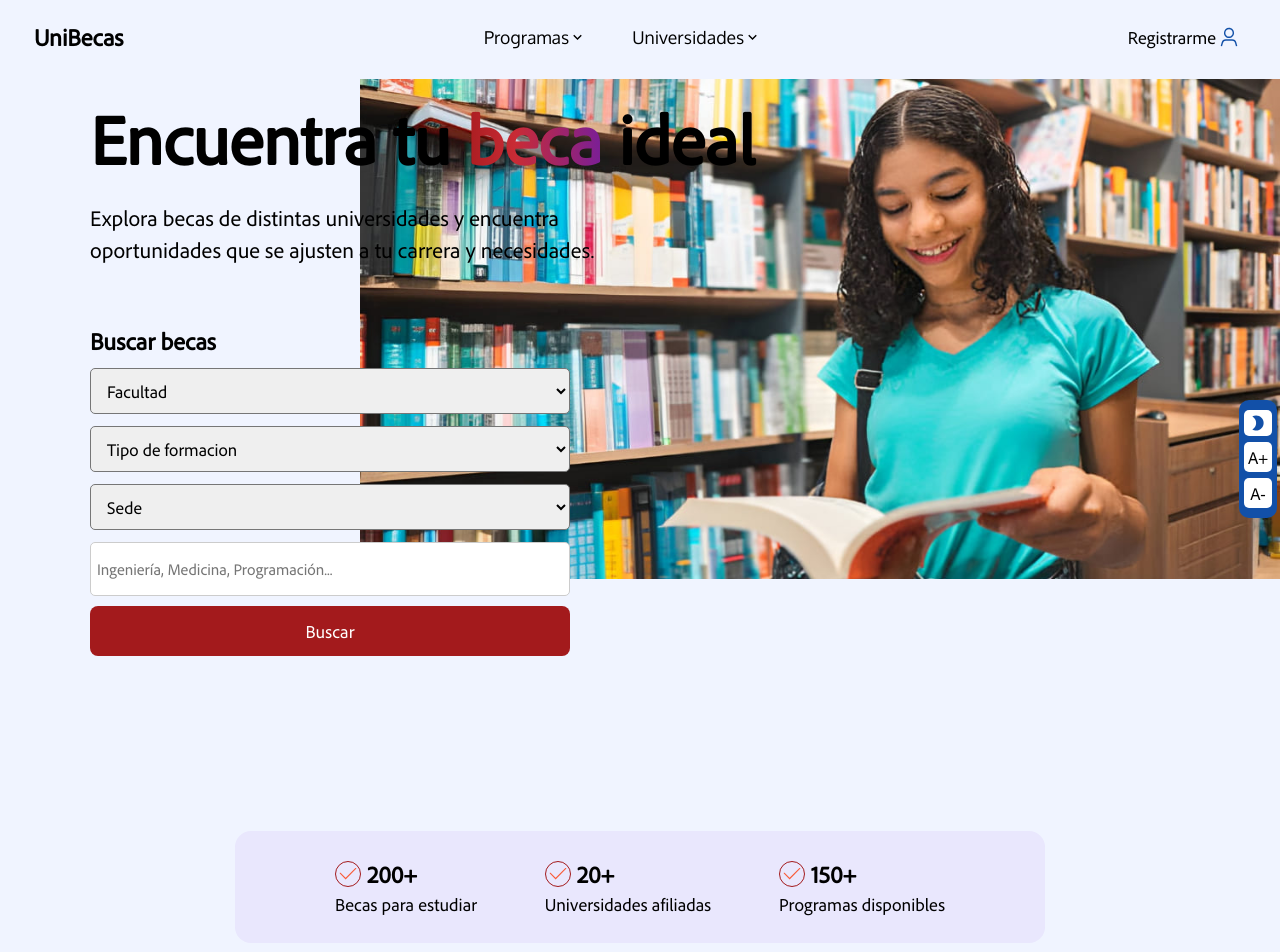
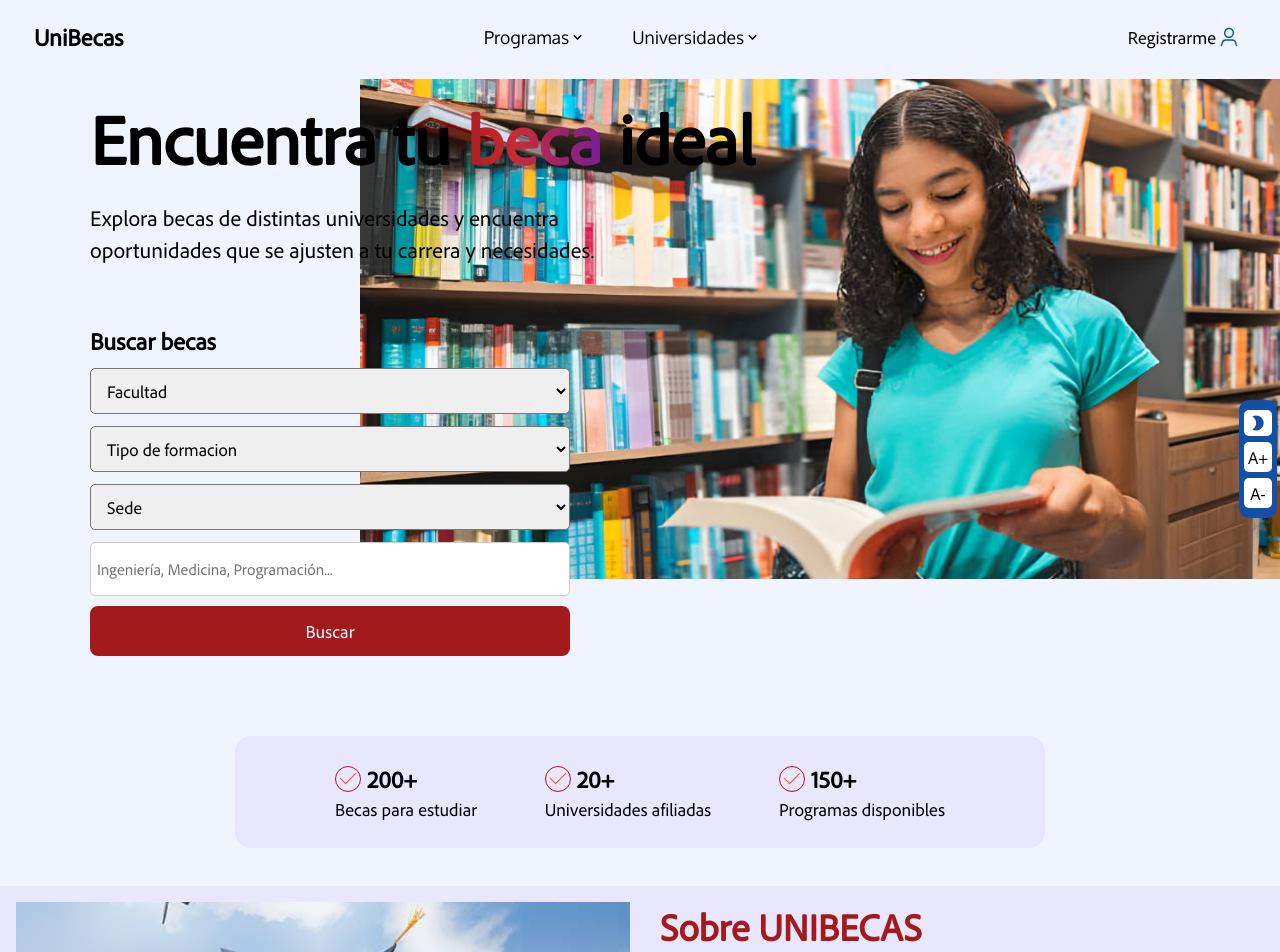
Before and after one commit to AlexanderCassiani/unibecas, a React (Vite) app in the folder frontend/: page / in a window 1280 px wide. Shown: the top 952 px of the page. Built offline with nearby package versions, Linux system fonts and the light colour scheme.

Commit message:
Style: ajusta el margen del contenedor de información de becas

```diff
--- a/frontend/src/home/layout/homeLayout.css
+++ b/frontend/src/home/layout/homeLayout.css
@@ -3,7 +3,7 @@
 }
 
 .contenedor-info-becas {
-  margin: 150px auto 20px auto;
+  margin: 55px auto 20px auto;
   display: flex;
   align-items: center;
   justify-content: space-between;
@@ -106,8 +106,6 @@ h2 {
   }
 }
 
-
-
 .contenedor-universidades section img {
   height: 80px;
   filter: grayscale(100%);
@@ -155,7 +153,6 @@ h2 {
   height: 120px;
 }
 
-
 .contenedor-sobre-nosotros {
   background-color: var(--color-superficie-morada);
   display: grid;
```
